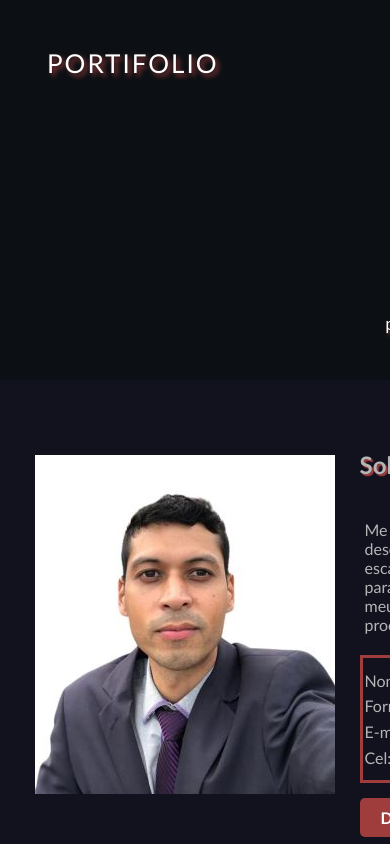
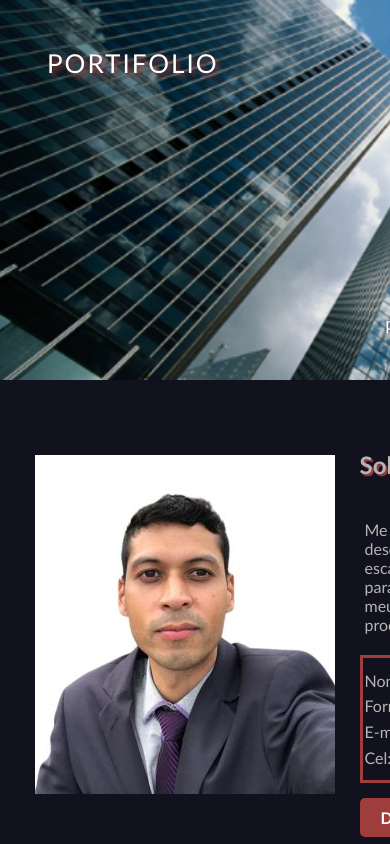
Before and after one commit to Tiagolino10/portifolio-page, a plain HTML site: page index.html in a window 390 px wide. Shown: the top 844 px of the page. Drawn offline with Linux system fonts and the light colour scheme.

Commit message:
Add files via upload

```diff
--- a/estilo.css
+++ b/estilo.css
@@ -9,7 +9,7 @@ body{
 
 
 .header{
-    background-image: url(../imagens/img-2);
+    background-image: url(imagens/img-2.jpg);
     height: 350px;
     background-size: cover;
     background-position: right center;
@@ -274,7 +274,7 @@ footer{
 
 
     .header{
-        background-image: url(../imagens/img-2);
+        background-image: url(imagens/img-2.jpg);
         height: 350px;
         background-size: cover;
         background-position: right center;
--- a/index.html
+++ b/index.html
@@ -1,5 +1,5 @@
 <!DOCTYPE html>
-<html lang="en">
+<html lang="pt-br">
 <head>
     <meta charset="UTF-8">
     <meta name="viewport" content="width=device-width, initial-scale=1.0">
```
Also changed, not shown: imagens/img-2.jpg (added).
